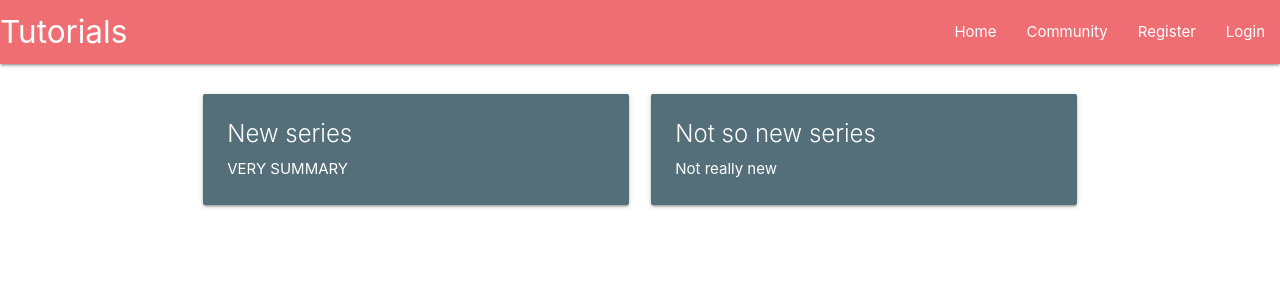
After one commit to setazer/djangotutorials, a Django app: page /url in a window 1280 px wide. The commit adds this page. Shown: the top 300 px of the page. Run offline with Django 3.2, Linux system fonts and the light colour scheme; data comes from the database, SQL or seed files in the repository; both versions use the stored data as it was after the commit; some libraries are stand-ins or nearby versions.

Commit message:
tutorial 11

```diff
--- a/main/admin.py
+++ b/main/admin.py
@@ -1,5 +1,5 @@
 from django.contrib import admin
-from .models import Tutorial
+from .models import Tutorial, TutorialSeries, TutorialCategory
 from tinymce.widgets import TinyMCE
 from django.db import models
 # Register your models here.
@@ -10,9 +10,13 @@ class TutorialAdmin(admin.ModelAdmin):
 
     fieldsets = [
         ("Title/date",{'fields':['title','published']}),
+        ("URL", {'fields': ['slug']}),
+        ("Series", {'fields': ['series']}),
         ("Content",{'fields':['content']})
     ]
     formfield_overrides = {
         models.TextField: {'widget': TinyMCE()},
         }
 admin.site.register(Tutorial, TutorialAdmin)
+admin.site.register(TutorialSeries)
+admin.site.register(TutorialCategory)
--- a/main/models.py
+++ b/main/models.py
@@ -1,11 +1,40 @@
+from datetime import datetime
+
 from django.db import models
-from datetime import datetime
+
+
+class TutorialCategory(models.Model):
+    category = models.CharField(max_length=200)
+    summary = models.CharField(max_length=200)
+    slug = models.CharField(max_length=200)
+
+    class Meta:
+        verbose_name_plural = "Categories"
+
+    def __str__(self):
+        return self.category
+
+
+class TutorialSeries(models.Model):
+    series = models.CharField(max_length=200)
+    category = models.ForeignKey(TutorialCategory, default=1, verbose_name="Category", on_delete=models.SET_DEFAULT)
+    summary = models.CharField(max_length=200)
+
+    class Meta:
+        verbose_name_plural = "Series"
+
+    def __str__(self):
+        return self.series
+
 
 # Create your models here.
 class Tutorial(models.Model):
     title = models.CharField(max_length=200)
     content = models.TextField()
-    published = models.DateTimeField("date published",default=datetime.now())
+    published = models.DateTimeField("date published", default=datetime.now())
+    series = models.ForeignKey(TutorialSeries, verbose_name="Series", on_delete=models.SET_DEFAULT, default=None,
+                               blank=True, null=True)
+    slug = models.CharField(max_length=200, blank=True, null=True)
 
     def __str__(self):
         return self.title
--- a/main/urls.py
+++ b/main/urls.py
@@ -27,4 +27,5 @@ urlpatterns = [
     path('register', views.register, name="register"),
     path('logout', views.logout_request, name='logout'),
     path('login',views.login_request,name='login'),
+    path('<single_slug>', views.single_slug, name='single_slug')
 ]
--- a/main/views.py
+++ b/main/views.py
@@ -1,16 +1,45 @@
 from django.contrib.auth import authenticate, logout, login
 from django.contrib.auth.forms import UserCreationForm, AuthenticationForm
 from django.contrib import messages
+from django.http import HttpResponse
 from django.shortcuts import render, redirect
 from .forms import NewUserForm
 # Create your views here.
-from main.models import Tutorial
+from main.models import Tutorial, TutorialSeries, TutorialCategory
+
+
+def single_slug(request,single_slug):
+    categories = [c.slug for c in TutorialCategory.objects.all()]
+    if single_slug in categories:
+        matching_series = TutorialSeries.objects.filter(category__slug=single_slug)
+        series_urls={}
+        for m in matching_series.all():
+            part_one = Tutorial.objects.filter(series__series=m.series).earliest('published')
+            series_urls[m] = part_one.slug
+        return render(request,
+                      "main/category.html",
+                      {'part_ones': series_urls})
+
+    tutorials = [t.slug for t in Tutorial.objects.all()]
+    if single_slug in tutorials:
+        this_tutorial = Tutorial.objects.get(slug=single_slug)
+        series_tutorials = Tutorial.objects.filter(series__series=this_tutorial.series).order_by('published')
+        this_tutorial_idx = list(series_tutorials).index(this_tutorial)
+
+        return render(request,
+                      "main/tutorial.html",
+                      {'tutorial': this_tutorial,
+                       "sidebar": series_tutorials,
+                       'this_tutorial_idx': this_tutorial_idx})
+
+    return HttpResponse(f"{single_slug} does not correspond to anything.")
+
 
 
 def homepage(request):
     return render(request=request,
-                  template_name='main/home.html',
-                  context={'tutorials': Tutorial.objects.all})
+                  template_name='main/categories.html',
+                  context={'categories': TutorialCategory.objects.all})
 
 
 def register(request):
--- /dev/null
+++ b/templates/main/category.html
@@ -0,0 +1,17 @@
+{% extends 'main/header.html' %}
+
+{% block content %}
+  <div class="row">
+    {% for tut, part_one in part_ones.items %}
+        <div class="col s12 m6">
+          <a href="{{ part_one }}">
+          <div class="card blue-grey darken-1 hoverable">
+            <div class="card-content white-text">
+             <div class="card-title">{{ tut.series }}</div>
+                <p>{{ tut.summary }}</p>
+            </div>
+          </div></a>
+        </div>
+    {% endfor %}
+  </div>
+{% endblock %}
--- a/templates/main/header.html
+++ b/templates/main/header.html
@@ -21,3 +21,4 @@
 
 <!-- Prism JS -->
 <script src="{% static "tinymce/js/prism.js" %}"></script>
+<script>M.AutoInit();</script>
```
Also changed, not shown: templates/main/categories.html (added, +20 -0 lines), templates/main/tutorial.html (added, +36 -0 lines), db.sqlite3.
